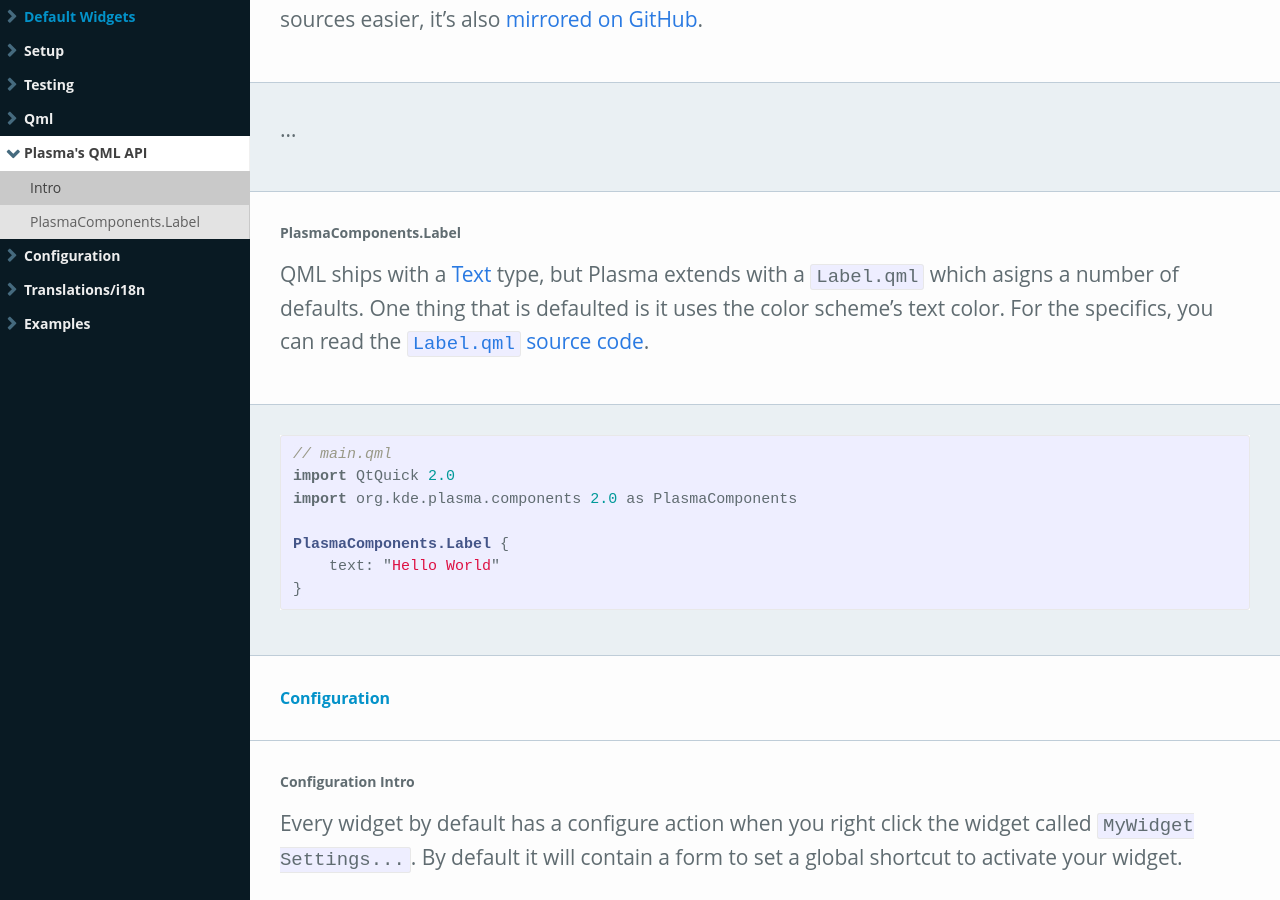
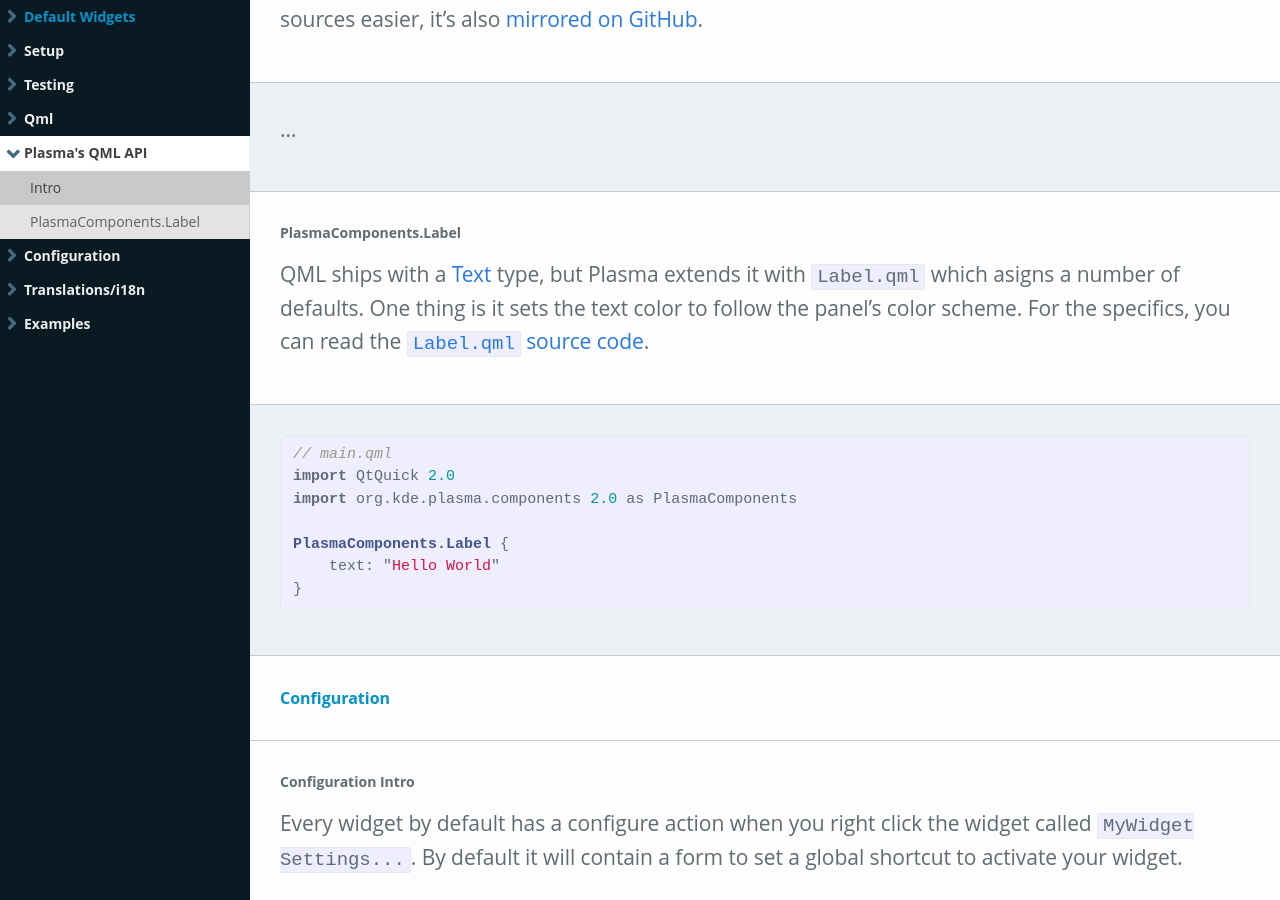
Before and after one commit to Zren/zren.github.io, a Jekyll site: the page built from kde_docs_widget.md, in a window 1280 px wide and 900 px high, scrolled down 20445 px. Built offline with Jekyll 4.4.1, drawn with Linux system fonts in a browser that asks for light colours; comment, search, counter and statistics services are not loaded.

Commit message:
extends it + wording

```diff
--- a/kde_docs/widget-PlasmaQmlApi.md
+++ b/kde_docs/widget-PlasmaQmlApi.md
@@ -15,7 +15,7 @@
 {% capture label %}PlasmaComponents.Label{% endcapture %}
 {% capture sectionLeft %}
 
-QML ships with a [Text](http://doc.qt.io/qt-5/qml-qtquick-text.html) type, but Plasma extends with a `Label.qml` which asigns a number of defaults. One thing that is defaulted is it uses the color scheme's text color. For the specifics, you can read the [`Label.qml` source code](https://github.com/KDE/plasma-framework/blob/master/src/declarativeimports/plasmacomponents/qml/Label.qml).
+QML ships with a [Text](http://doc.qt.io/qt-5/qml-qtquick-text.html) type, but Plasma extends it with `Label.qml` which asigns a number of defaults. One thing is it sets the text color to follow the panel's color scheme. For the specifics, you can read the [`Label.qml` source code](https://github.com/KDE/plasma-framework/blob/master/src/declarativeimports/plasmacomponents/qml/Label.qml).
 
 {% endcapture %}{% capture sectionRight %}
 {% highlight qml %}
```
